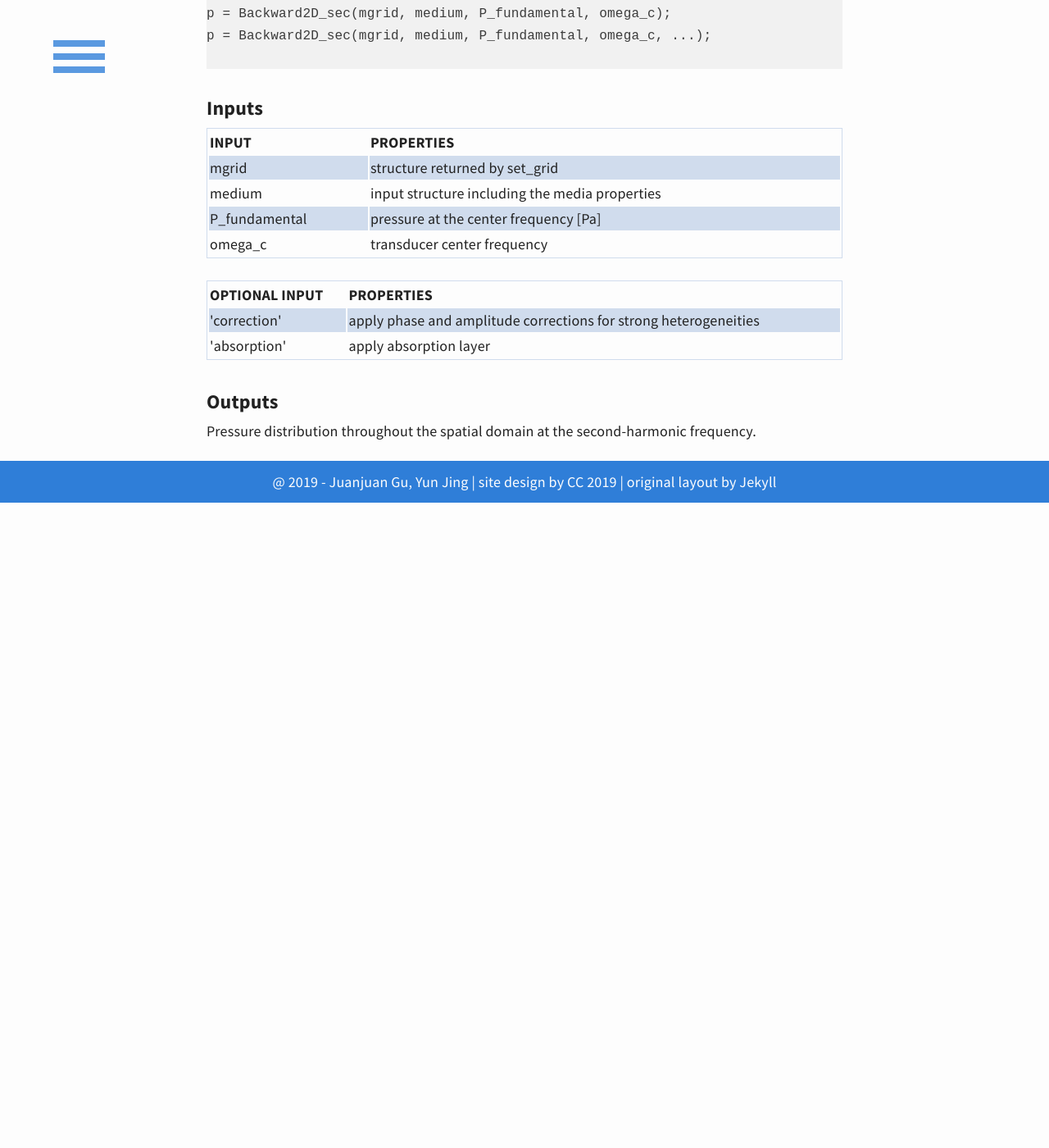
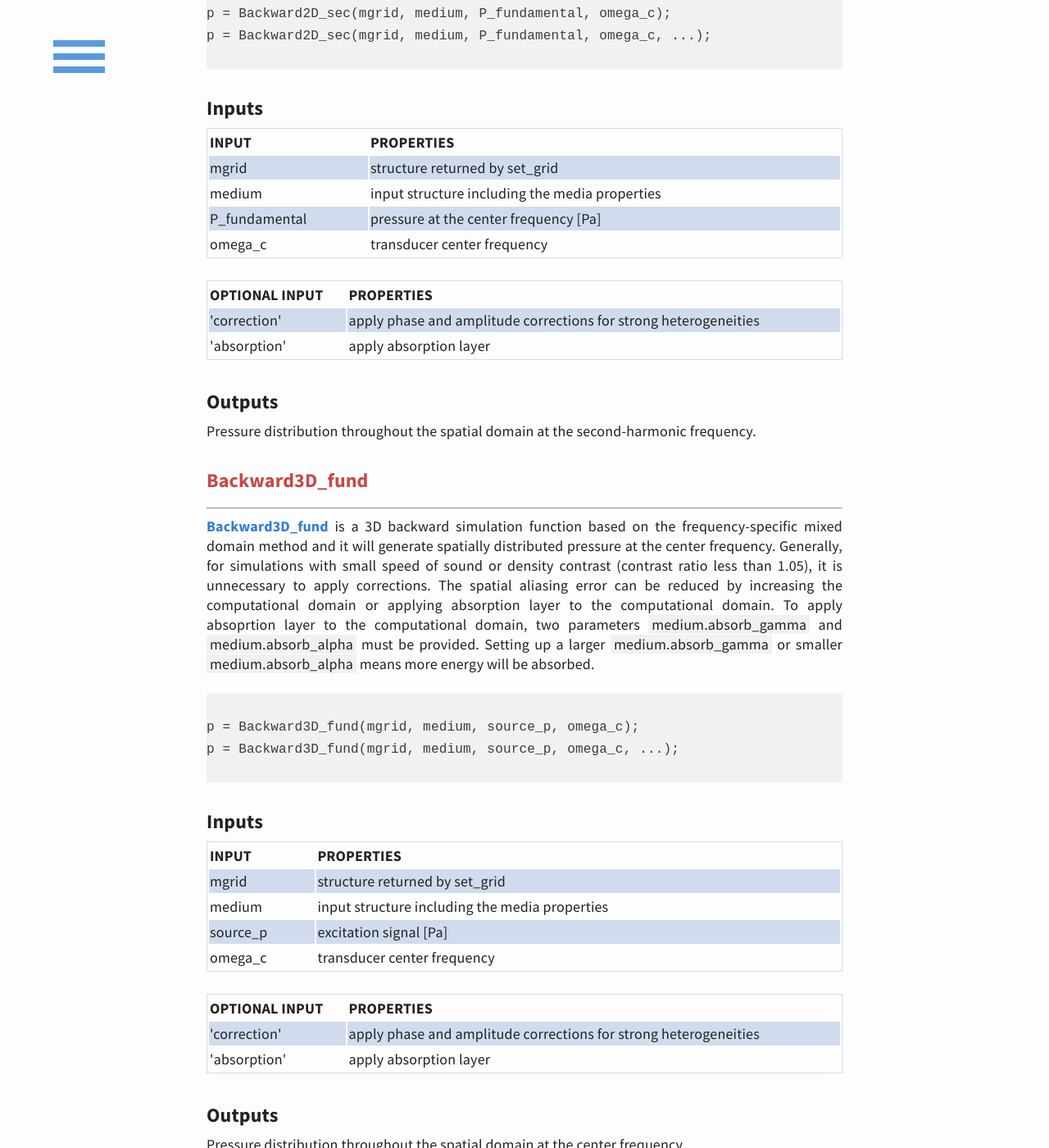
Before and after one commit to m-SOUND/mSOUND, a Jekyll site: the page built from function.html, in a window 1280 px wide and 1400 px high, scrolled down 11971 px. Shown: the whole window at 82% size. Built offline with Jekyll 4.4.1, drawn with Linux system fonts in a browser that asks for light colours; before the commit the page ends 12584 px from its top, so only the background shows below that; some of the changed text lies outside the part shown.

Commit message:
Update function.html

```diff
--- a/function.html
+++ b/function.html
@@ -803,3 +803,121 @@
 <p>
 Pressure distribution throughout the spatial domain at the second-harmonic frequency.
 </pr>
+
+
+
+<a id="Backward3D_fund"></a>
+<h3 style="color: #c64949;">Backward3D_fund</h3>
+<hr>
+<p>
+<a href="/mSOUND/function.html#Backward3D_fund">Backward3D_fund</a>
+is a 3D backward simulation function based on the frequency-specific mixed domain method and it
+ will generate spatially distributed pressure at the center frequency. Generally,
+ for simulations with small speed of sound or density contrast (contrast ratio less than 1.05),
+ it is unnecessary to apply corrections. The spatial aliasing error can be reduced by increasing the computational domain or applying
+ absorption layer to the computational domain. To apply absoprtion layer to the computational domain, two parameters
+ <span style="background-color:#f1f1f1">medium.absorb_gamma</span> and <span style="background-color:#f1f1f1">medium.absorb_alpha</span>
+ must be provided. Setting up a larger <span style="background-color:#f1f1f1">medium.absorb_gamma</span> or
+smaller <span style="background-color:#f1f1f1">medium.absorb_alpha</span>
+ means more energy will be absorbed.
+<pre>  <code>
+p = Backward3D_fund(mgrid, medium, source_p, omega_c);
+p = Backward3D_fund(mgrid, medium, source_p, omega_c, ...);
+</code>  </pre>
+</p>
+<h3>Inputs</h3>
+<table>
+  <tr>
+    <th>INPUT</th><th>PROPERTIES</th>
+  </tr>
+  <tr>
+    <td>mgrid</td><td>structure returned by set_grid</td>
+  </tr>
+  <tr>
+    <td>medium </td><td>input structure including the media properties</td>
+  </tr>
+  <tr>
+    <td>source_p</td><td>excitation signal [Pa]</td>
+  </tr>
+   <tr>
+    <td>omega_c </td><td>transducer center frequency </td>
+  </tr>
+ </table>
+<br>
+<table>
+<tr>
+<th>OPTIONAL INPUT</th><th>PROPERTIES</th>
+</tr>
+<tr>
+<td>'correction'</td><td>apply phase and amplitude corrections for strong heterogeneities</td>
+</tr>
+   <tr>
+  <td>'absorption'</td><td>apply absorption layer</td>
+  </tr>
+</table>
+<br>
+<h3>Outputs</h3>
+
+<p>
+Pressure distribution throughout the spatial domain at the center frequency.
+</pr>
+
+
+<a id="Backward3D_sec"></a>
+<h3 style="color: #c64949;">Backward3D_sec</h3>
+<hr>
+<p>
+<a href="/mSOUND/function.html#Backward3D_sec">Backward3D_sec</a>
+ is a 3D backward simulation function based on the frequency-specific mixed domain method and it
+ will generate spatially distributed pressure at the second harmonic frequency.
+ To generate the second harmonic pressure field,
+ people must run the function <a href="/mSOUND/function.html#Backward3D_fund">Backward3D_fund</a> first to
+obtain the presure at the center frequency <span style="background-color:#f1f1f1">P_fundamental</span>.
+ When calculating the second harmonic pressure, density heterogeneity is not considered. Generally,
+ for simulations with small speed of sound or density contrast (contrast ratio less than 1.05),
+ it is unnecessary to apply corrections. The spatial aliasing error can be reduced by increasing the computational domain or applying
+ absorption layer to the computational domain. To apply absoprtion layer to the computational domain, two parameters
+ <span style="background-color:#f1f1f1">medium.absorb_gamma</span> and <span style="background-color:#f1f1f1">medium.absorb_alpha</span>
+ must be provided. Setting up a larger <span style="background-color:#f1f1f1">medium.absorb_gamma</span> or
+smaller <span style="background-color:#f1f1f1">medium.absorb_alpha</span>
+ means more energy will be absorbed.
+<pre>  <code>
+p = Backward3D_sec(mgrid, medium, P_fundamental, omega_c);
+p = Backward3D_sec(mgrid, medium, P_fundamental, omega_c, ...);
+</code>  </pre>
+</p>
+<h3>Inputs</h3>
+<table>
+  <tr>
+    <th>INPUT</th><th>PROPERTIES</th>
+  </tr>
+  <tr>
+    <td>mgrid</td><td>structure returned by set_grid</td>
+  </tr>
+  <tr>
+    <td>medium </td><td>input structure including the media properties</td>
+  </tr>
+  <tr>
+    <td>P_fundamental</td><td>pressure at the center frequency  [Pa]</td>
+  </tr>
+   <tr>
+    <td>omega_c </td><td>transducer center frequency </td>
+  </tr>
+ </table>
+<br>
+<table>
+  <tr>
+    <th>OPTIONAL INPUT</th><th>PROPERTIES</th>
+  </tr>
+  <tr>
+    <td>'correction'</td><td>apply phase and amplitude corrections for strong heterogeneities</td>
+  </tr>
+   <tr>
+  <td>'absorption'</td><td>apply absorption layer</td>
+  </tr>
+ </table>
+<br>
+<h3>Outputs</h3>
+<p>
+Pressure distribution throughout the spatial domain at the second-harmonic frequency.
+</pr>
```
Also changed, not shown: other parts of function.html (+1 -1 lines).
